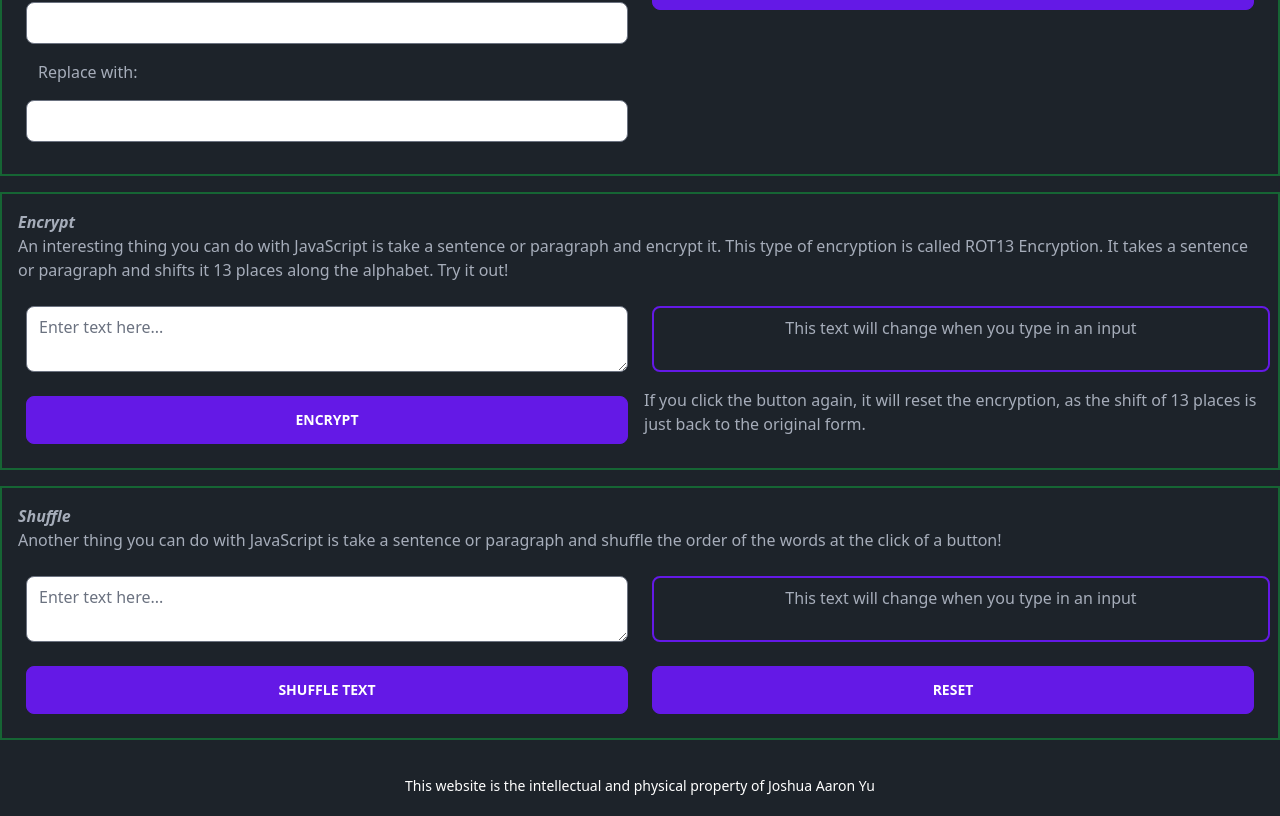
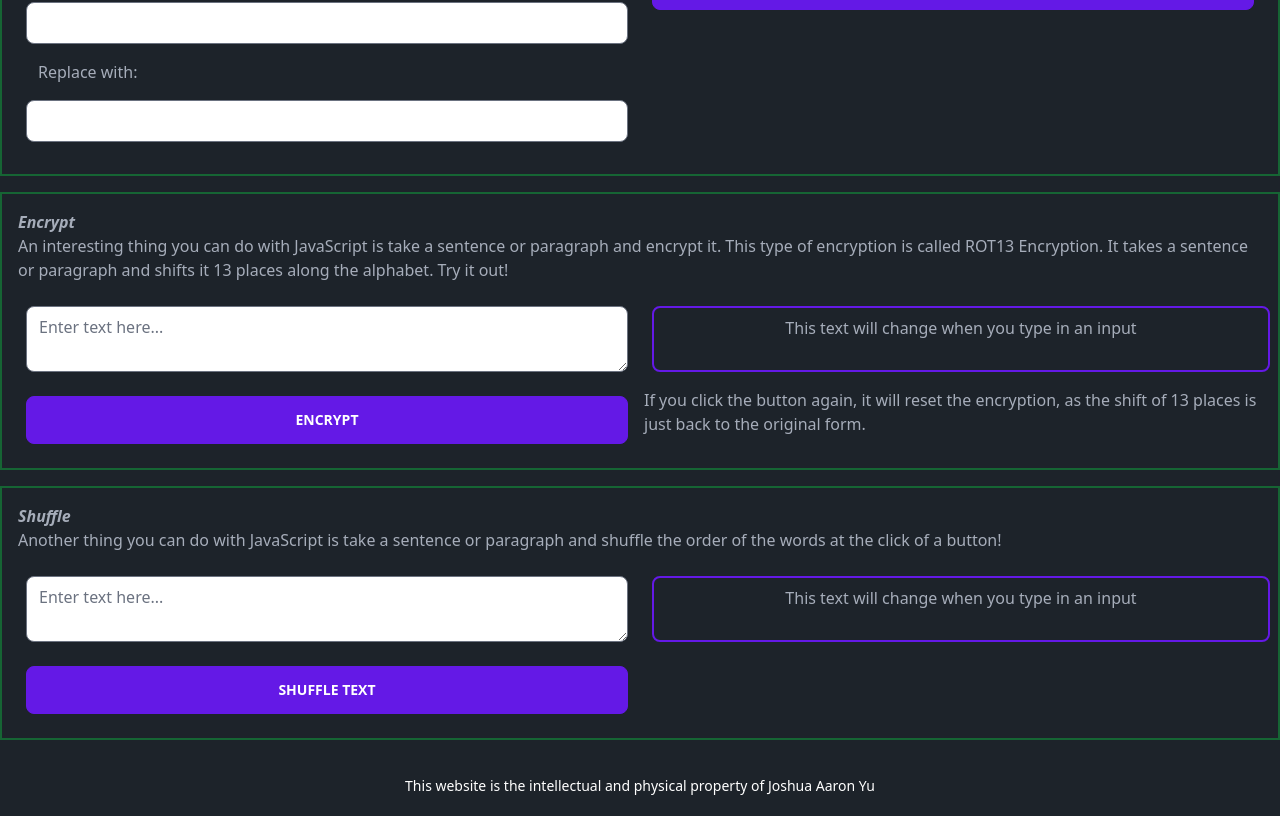
Before and after one commit to JoshuaYu2023/personal-website, a Next.js app in the folder frontend/: page /js-events in a window 1280 px wide. Shown: the part 414-1230 px from the top of the page. Built offline with nearby package versions, Linux system fonts and the light colour scheme; what tailwindcss-animated would draw is missing.

Commit message:
remove reset button until reset is figured out

```diff
--- a/frontend/src/app/js-events/components/Shuffle.tsx
+++ b/frontend/src/app/js-events/components/Shuffle.tsx
@@ -17,7 +17,6 @@ export function Shuffle() {
             <p className={"container text-center m-2 p-2 border-2 border-primary rounded-lg"} id={"text"}>{content}</p>
             <button className={'btn btn-xs sm:btn-sm md:btn-md btn-primary m-2'} onClick={HandleShuffle}>Shuffle Text
             </button>
-            <button className={'btn btn-xs sm:btn-sm md:btn-md btn-primary m-2'} onClick={GoBack}>Reset</button>
         </div>
     )
 }
```
